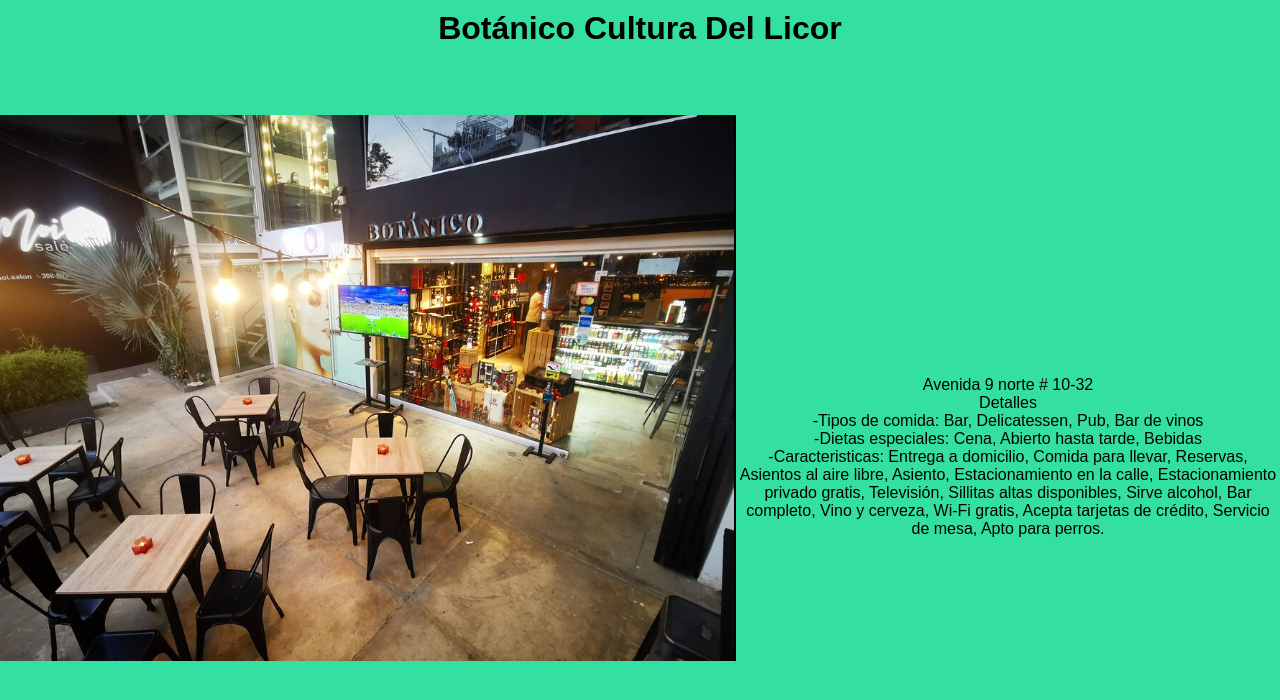
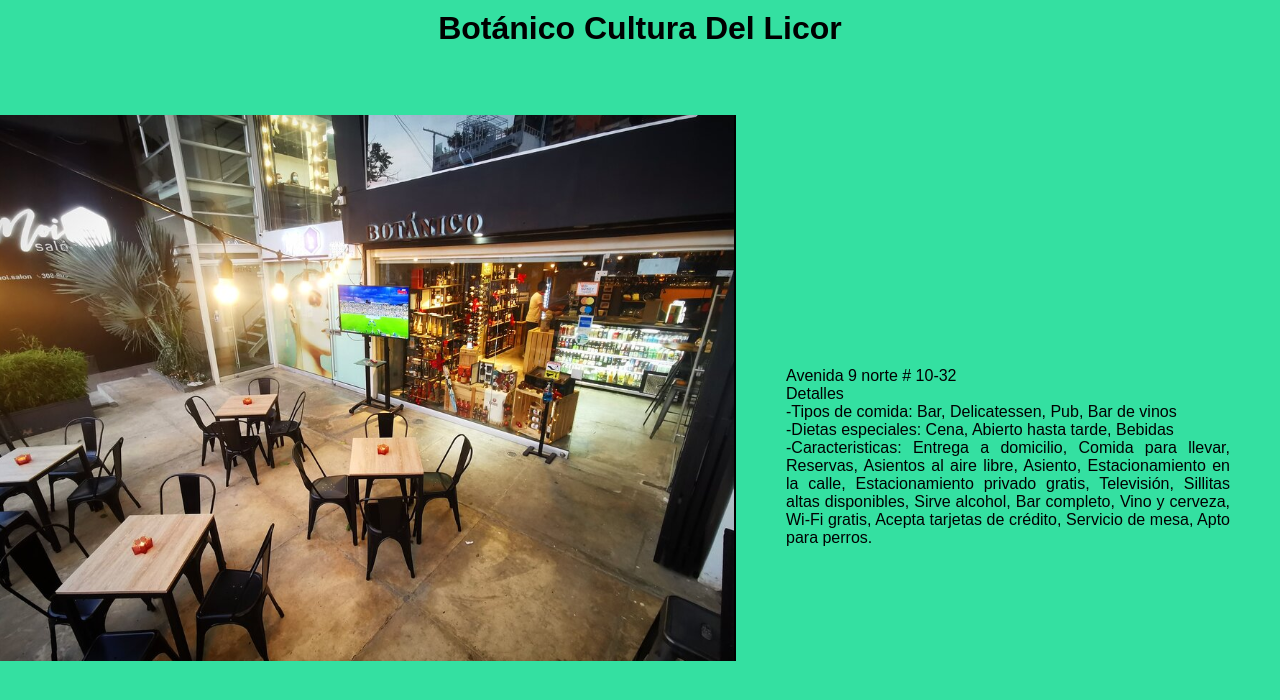
Before and after one commit to rick2716/proyecto_final_web, a React (Create React App) app: page /Principal/Restaurant_Botanico in a window 1280 px wide. Shown: the top 700 px of the page. Built offline with nearby package versions, Linux system fonts and the light colour scheme; the HTML template or start-up script is replaced by a standard one.

Commit message:
mas del detail

```diff
--- a/src/pages/principal/preview/preview.tsx
+++ b/src/pages/principal/preview/preview.tsx
@@ -23,7 +23,7 @@
 import imgMaizPelaoBucaramanga from "../../../images/imgMaizPelaoBucaramanga.png";
 import imgTaikinsaBucaramanga from "../../../images/imgTaikinsaBucaramanga.png";
 
-function Space(){
+export function Space(){
     return <div style={{width: 20}}/>
 }
 
--- a/src/pages/restaurants/restaurants.css
+++ b/src/pages/restaurants/restaurants.css
@@ -17,8 +17,11 @@
 }
 
 .Detail {
+    margin: 50px;
     grid-area: Detail;
     display: flex;
     flex-direction: column;
     justify-content: center;
+    text-align: justify;
+
 }
```
